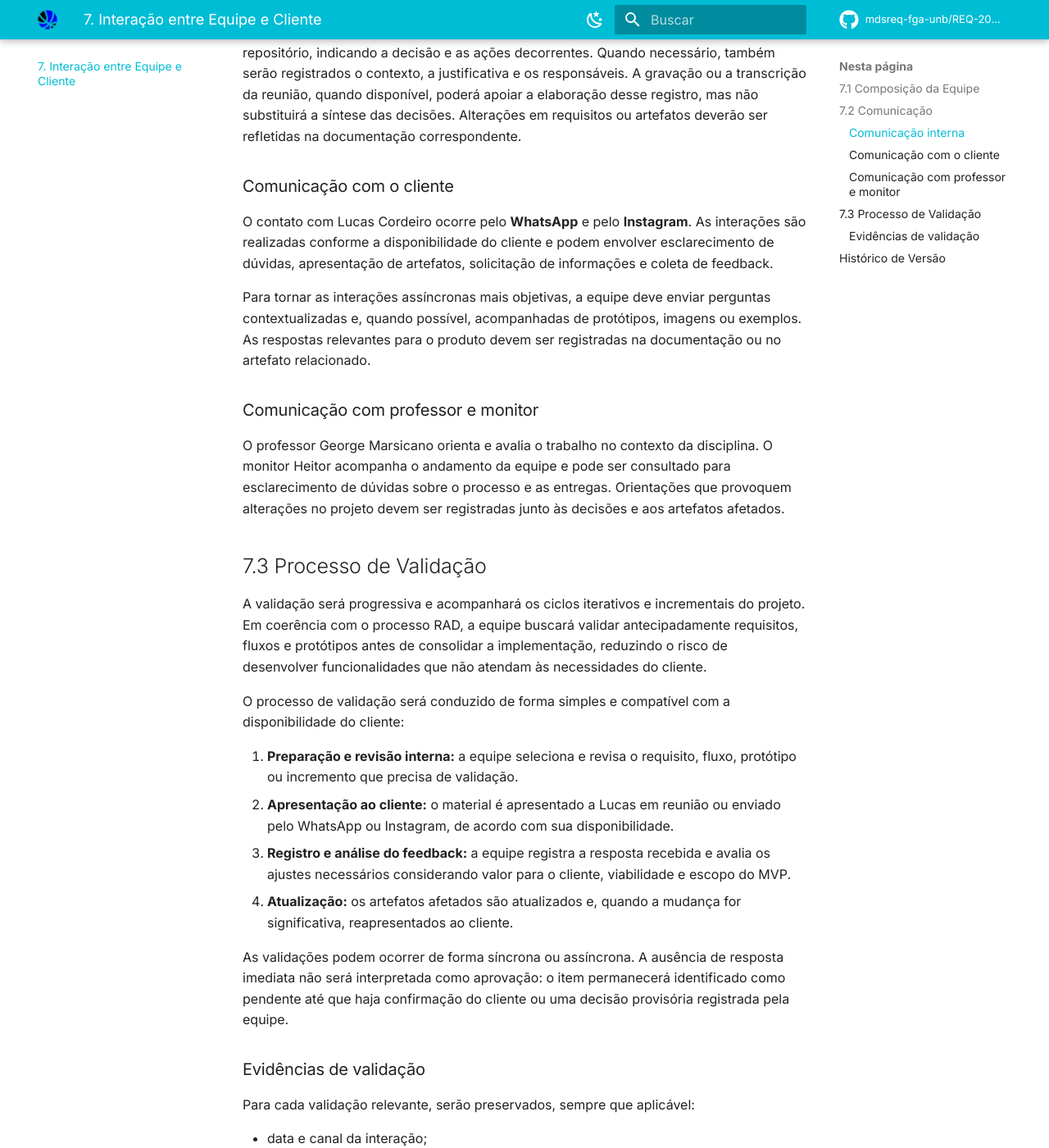
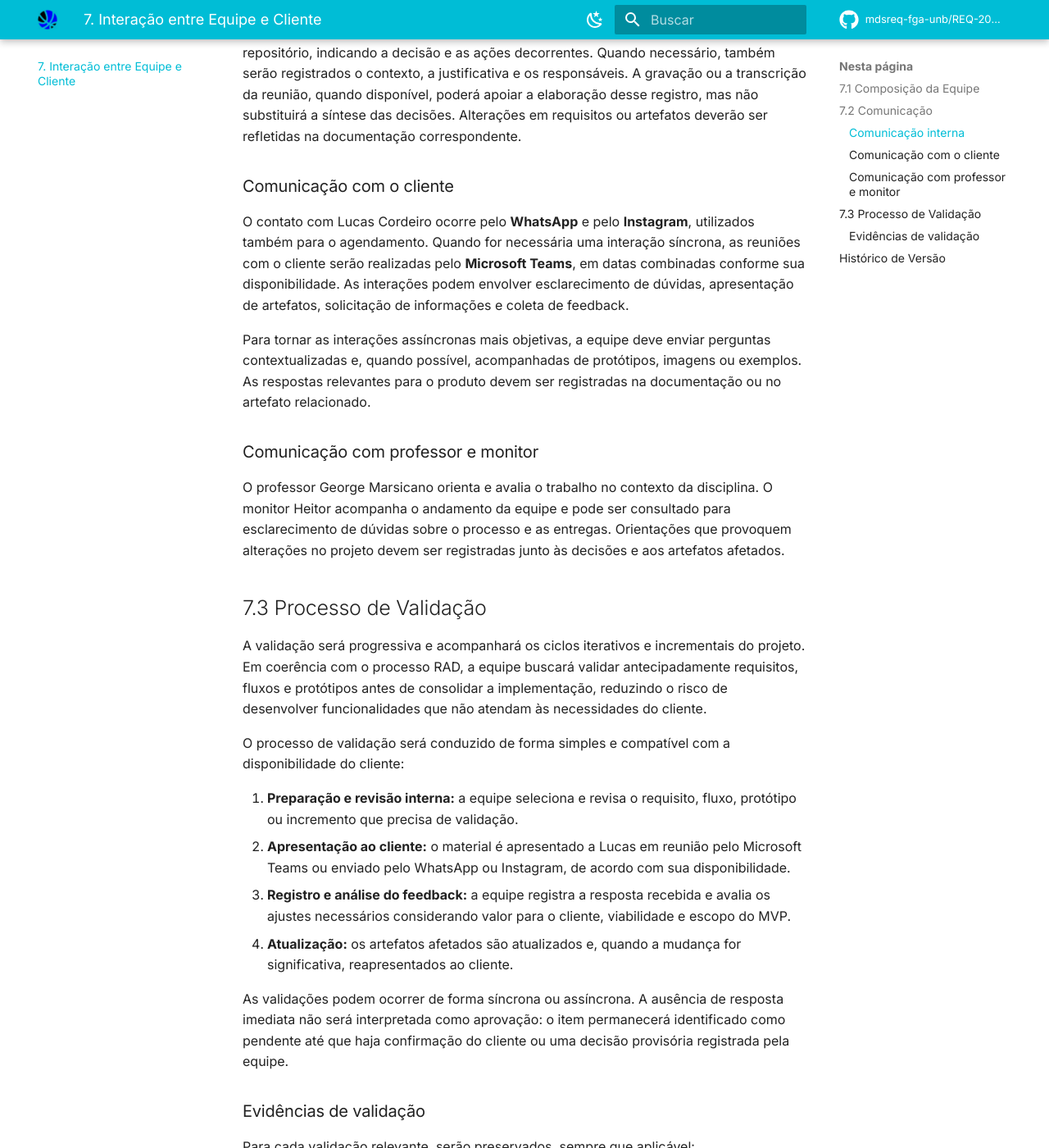
Before and after one commit to mdsreq-fga-unb/REQ-2026.2-T01-SpaceJam, an MkDocs documentation site: the page built from docs/interacao_equipe_cliente.md, in a window 1280 px wide and 1400 px high, scrolled down 1677 px. Shown: the whole window at 82% size. Built offline with MkDocs 1.6.1 and Material for MkDocs 9.7.7, drawn with Linux system fonts in a browser that asks for light colours; comment, search, counter and statistics services are not loaded; some of the changed text lies outside the part shown.

Commit message:
docs: inclui reuniões com o cliente pelo Teams

```diff
--- a/docs/interacao_equipe_cliente.md
+++ b/docs/interacao_equipe_cliente.md
@@ -39,7 +39,7 @@ As decisões relevantes tomadas nas reuniões serão registradas de forma breve
 
 ### Comunicação com o cliente
 
-O contato com Lucas Cordeiro ocorre pelo **WhatsApp** e pelo **Instagram**. As interações são realizadas conforme a disponibilidade do cliente e podem envolver esclarecimento de dúvidas, apresentação de artefatos, solicitação de informações e coleta de feedback.
+O contato com Lucas Cordeiro ocorre pelo **WhatsApp** e pelo **Instagram**, utilizados também para o agendamento. Quando for necessária uma interação síncrona, as reuniões com o cliente serão realizadas pelo **Microsoft Teams**, em datas combinadas conforme sua disponibilidade. As interações podem envolver esclarecimento de dúvidas, apresentação de artefatos, solicitação de informações e coleta de feedback.
 
 Para tornar as interações assíncronas mais objetivas, a equipe deve enviar perguntas contextualizadas e, quando possível, acompanhadas de protótipos, imagens ou exemplos. As respostas relevantes para o produto devem ser registradas na documentação ou no artefato relacionado.
 
@@ -54,7 +54,7 @@ A validação será progressiva e acompanhará os ciclos iterativos e incrementa
 O processo de validação será conduzido de forma simples e compatível com a disponibilidade do cliente:
 
 1. **Preparação e revisão interna:** a equipe seleciona e revisa o requisito, fluxo, protótipo ou incremento que precisa de validação.
-2. **Apresentação ao cliente:** o material é apresentado a Lucas em reunião ou enviado pelo WhatsApp ou Instagram, de acordo com sua disponibilidade.
+2. **Apresentação ao cliente:** o material é apresentado a Lucas em reunião pelo Microsoft Teams ou enviado pelo WhatsApp ou Instagram, de acordo com sua disponibilidade.
 3. **Registro e análise do feedback:** a equipe registra a resposta recebida e avalia os ajustes necessários considerando valor para o cliente, viabilidade e escopo do MVP.
 4. **Atualização:** os artefatos afetados são atualizados e, quando a mudança for significativa, reapresentados ao cliente.
 
@@ -76,5 +76,6 @@ Esse registro permite acompanhar como as necessidades e os feedbacks do cliente
 
 | Data | Versão | Descrição | Autor |
 | --- | --- | --- | --- |
+| 07/09/2026 | 0.3 | Inclusão do Microsoft Teams como meio para reuniões com o cliente. | Luiz Henrique Pessato da Mota |
 | 07/09/2026 | 0.2 | Adequação da comunicação e da validação às decisões registradas na reunião da equipe. | Luiz Henrique Pessato da Mota |
 | 07/09/2026 | 0.1 | Elaboração inicial da seção de interação entre equipe e cliente. | Luiz Henrique Pessato da Mota |
```
